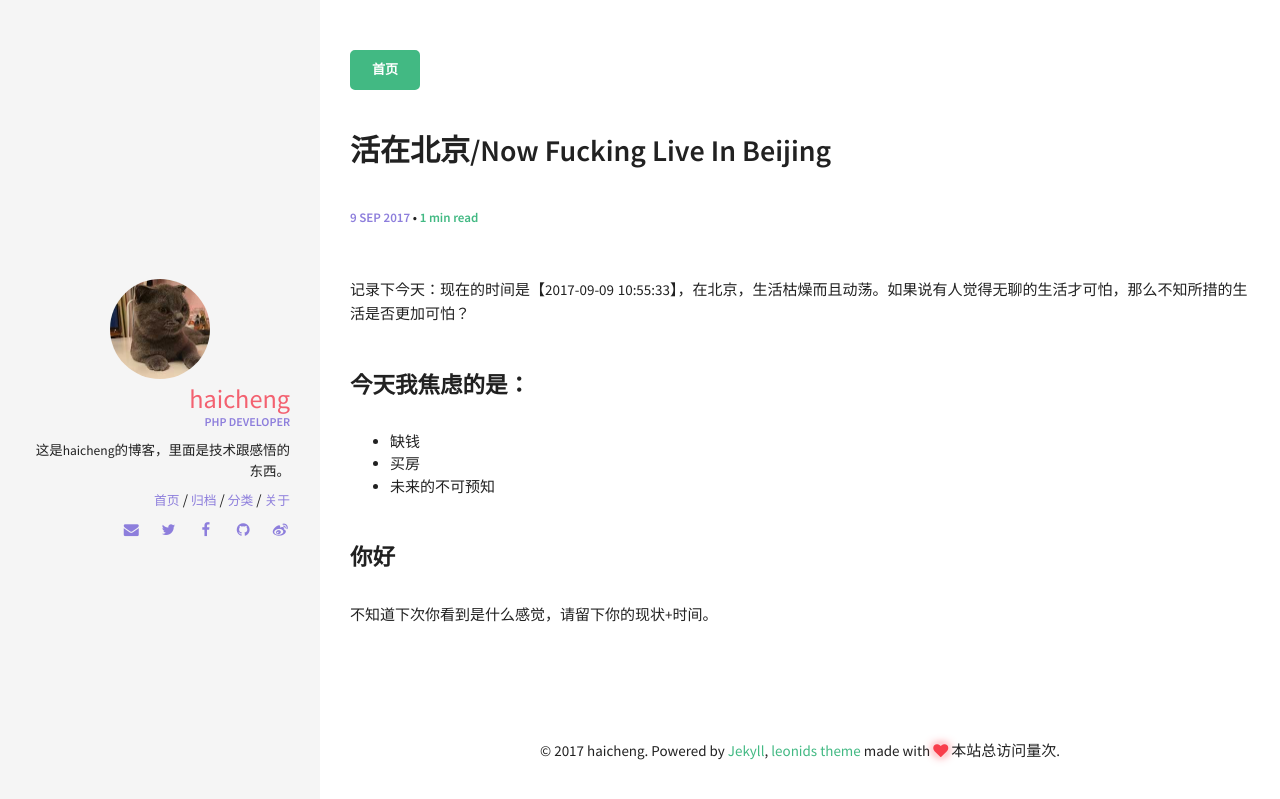
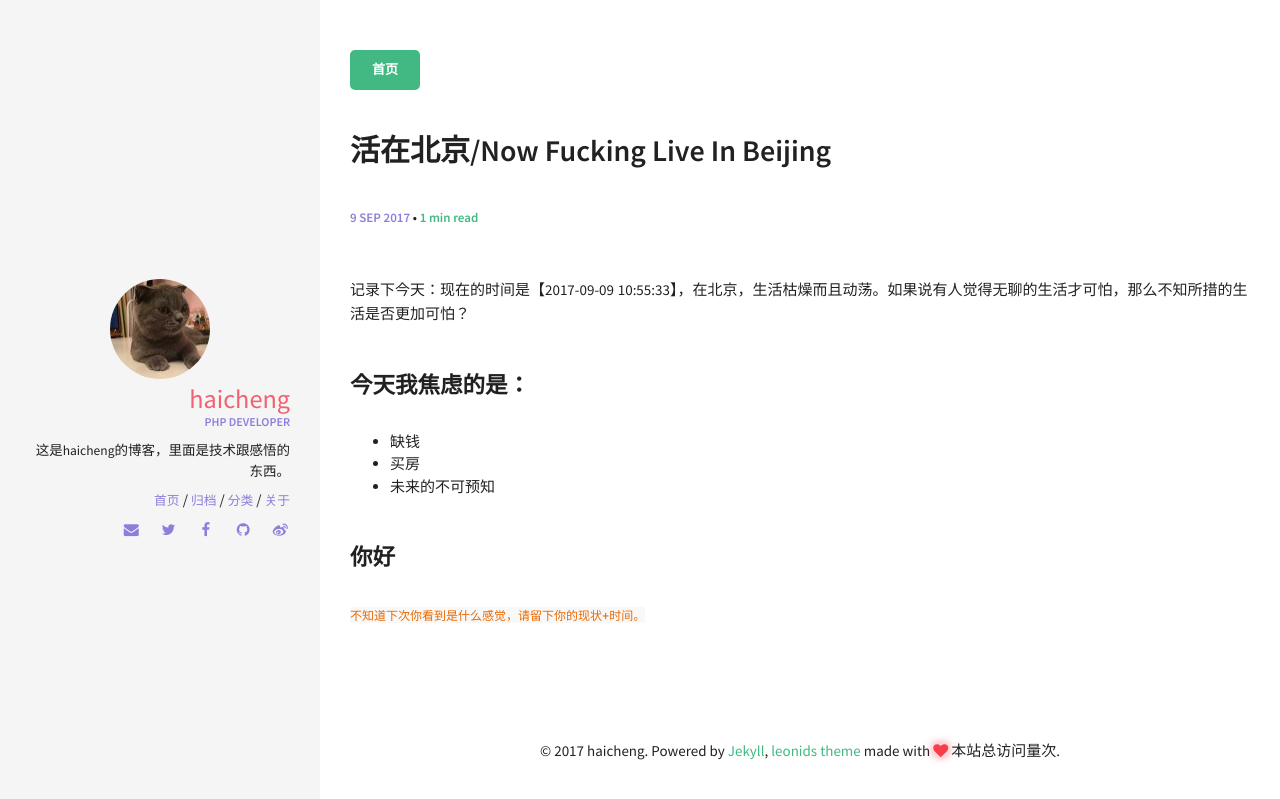
Before and after one commit to chchmlml/chchmlml.github.io, a Jekyll site: the page built from _posts/2017-09-09-about-take-a-house-in-beijing.md, in a window 1280 px wide. Shown: the top 799 px of the page. Built offline with Jekyll 4.4.1, drawn with Linux system fonts in a browser that asks for light colours; comment, search, counter and statistics services are not loaded.

Commit message:
add blog upgrade

```diff
--- a/_posts/2017-09-09-about-take-a-house-in-beijing.md
+++ b/_posts/2017-09-09-about-take-a-house-in-beijing.md
@@ -19,4 +19,4 @@ image:
 - 未来的不可预知
 
 ### 你好
-不知道下次你看到是什么感觉，请留下你的现状+时间。
+`不知道下次你看到是什么感觉，请留下你的现状+时间。`
```
Also changed, not shown: 2 other files.
